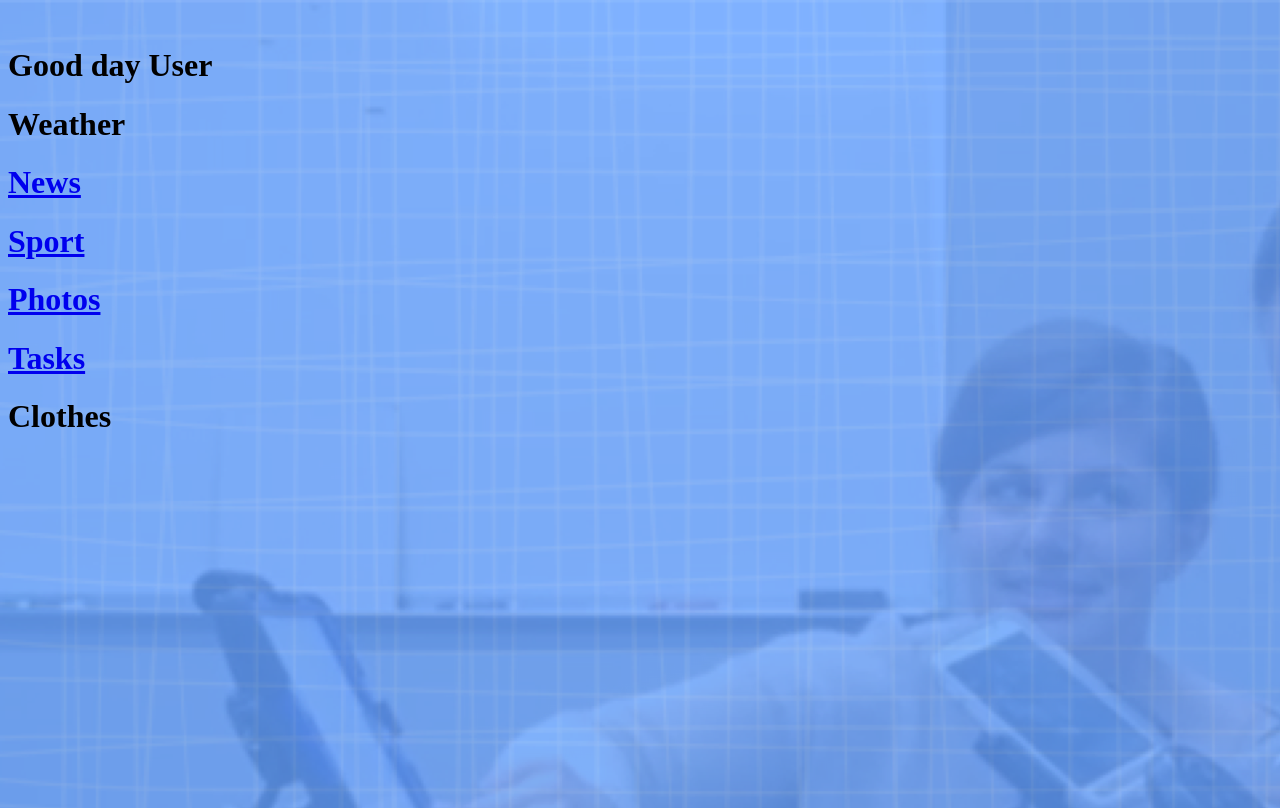
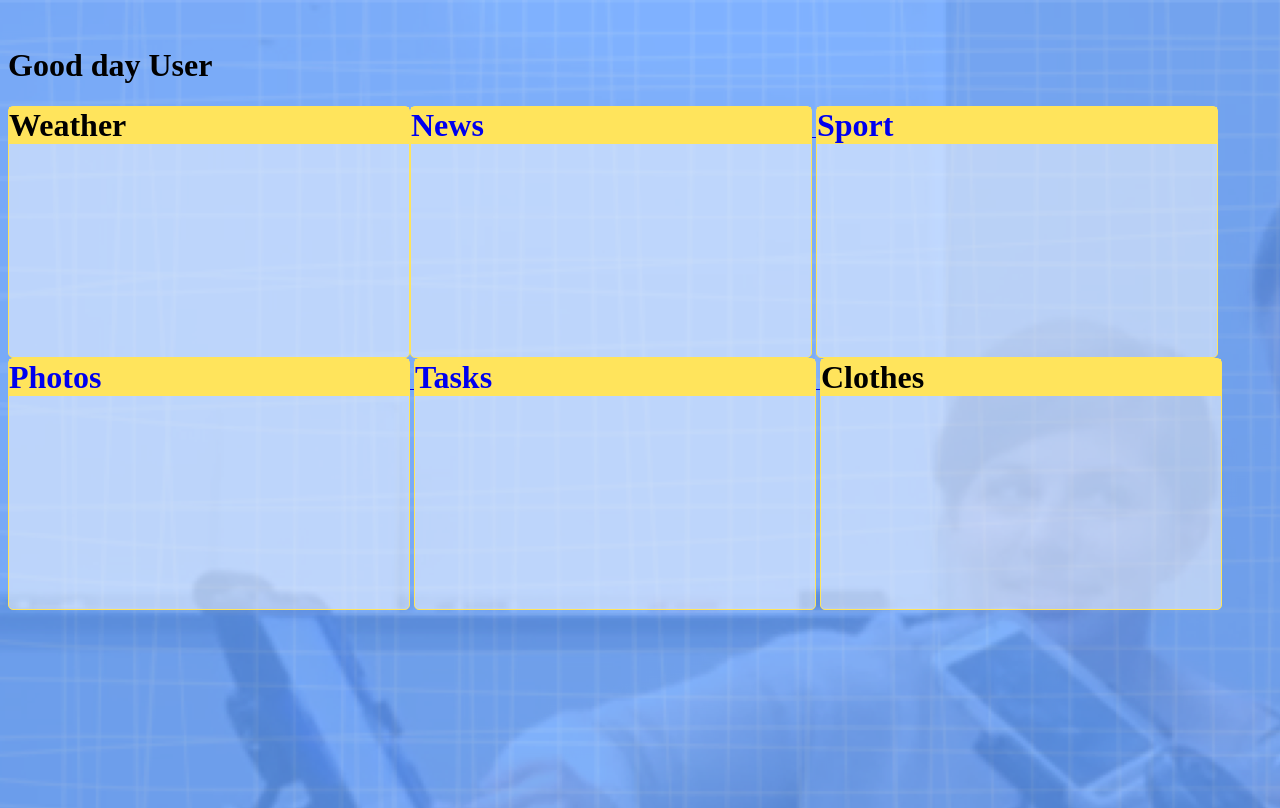
Before and after one commit to samcdonovan/personal-dashboard, a React (Create React App) app in the folder client/: page /dashboard in a window 1280 px wide. Built offline with nearby package versions, Linux system fonts and the light colour scheme; no server answers.

Commit message:
Add Widget styling

```diff
--- a/client/src/styles/widgets.module.css
+++ b/client/src/styles/widgets.module.css
@@ -0,0 +1,19 @@
+.widget {
+    display: inline-block;
+    border-style: solid;
+    border-color: rgb(255, 228, 92);
+    border-width: 1px;
+    border-radius: 5px;
+    background-color: rgba(255, 255, 255, 0.5);
+}
+
+.widget-title {
+    background-color: rgb(255, 228, 92);
+    padding-top: 0;
+    margin-top: 0;
+}
+
+.link, .widget {
+    height: 250px;
+    width: 400px;
+}
```
